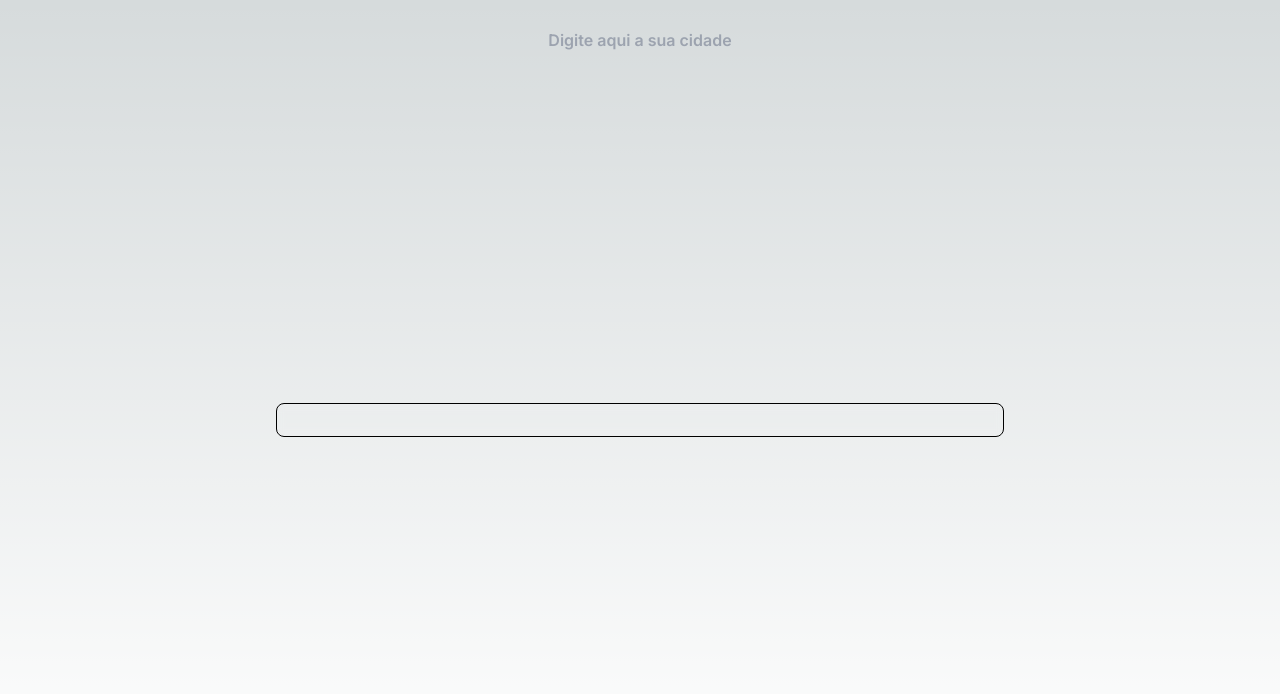
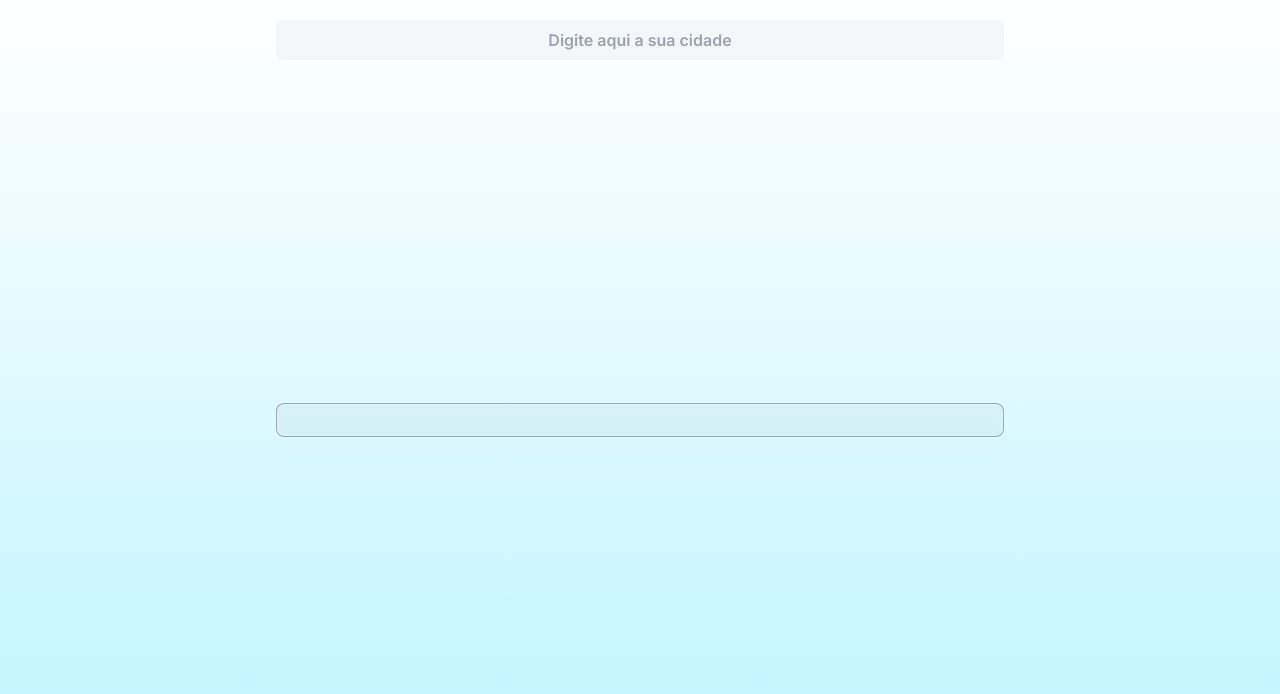
Before and after one commit to vinicioscst/hackathon_weather-app, a Next.js app: page / in a window 1280 px wide. Shown: the top 694 px of the page. Built offline with nearby package versions, Linux system fonts and the light colour scheme.

Commit message:
:art: style: created global styles

```diff
--- a/app/globals.css
+++ b/app/globals.css
@@ -3,25 +3,29 @@
 @tailwind utilities;
 
 :root {
-  --foreground-rgb: 0, 0, 0;
-  --background-start-rgb: 214, 219, 220;
-  --background-end-rgb: 255, 255, 255;
+  --background: #ffffff;
+  --background-degrade: linear-gradient(180deg, rgba(255,255,255,1) 0%, rgba(188,244,255,1) 100%);
+  --font-color: #161616;
+  --search-list-bg: rgb(103 103 103 / 0.05);
+  --search-list-border: rgb(103 103 103 / 0.50);
+  --search-text: rgb(162, 169, 180);
 }
 
 @media (prefers-color-scheme: dark) {
   :root {
-    --foreground-rgb: 255, 255, 255;
-    --background-start-rgb: 0, 0, 0;
-    --background-end-rgb: 0, 0, 0;
+    --background: #000000;
+    --background-degrade: linear-gradient(180deg, rgba(0,0,0,1) 0%, rgba(3,20,34,1) 100%);
+    --font-color: #f6f6f6;
+    --search-list-bg: rgb(250 250 250 / 0.05);
+    --search-list-border: rgb(250 250 250 / 0.50);
+    --search-text: rgb(155, 162, 174);
   }
 }
 
 body {
-  color: rgb(var(--foreground-rgb));
-  background: linear-gradient(
-      to bottom,
-      transparent,
-      rgb(var(--background-end-rgb))
-    )
-    rgb(var(--background-start-rgb));
+  background: var(--background);
+  background: var(--background-degrade);
+  background-repeat: no-repeat;
+  background-attachment: fixed;
+  color: var(--font-color)
 }
```
